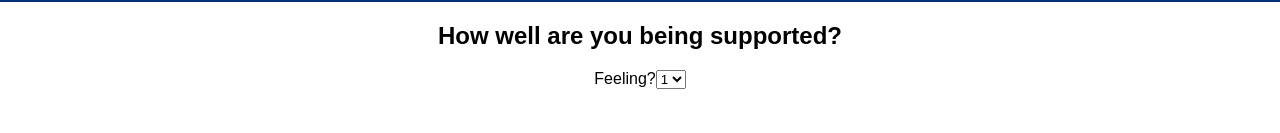
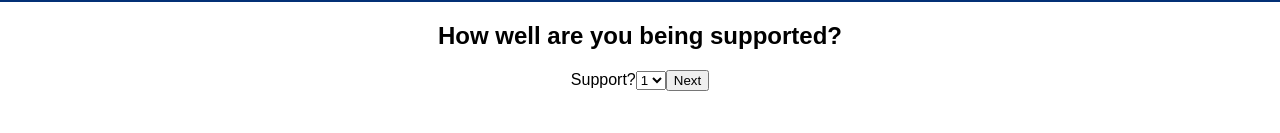
Before and after one commit to TheDaveWave/Feedback-Survey, a React (Create React App) app: page /#/support in a window 1280 px wide. Shown: the part 167-300 px from the top of the page. Built offline with nearby package versions, Linux system fonts and the light colour scheme.

Commit message:
finished up the understand and support components

```diff
--- a/src/components/Support/Support.jsx
+++ b/src/components/Support/Support.jsx
@@ -1,19 +1,40 @@
+import { useState } from "react";
+import { useHistory } from "react-router-dom";
+import { useDispatch } from 'react-redux';
 import Header from "../Header/Header";
 
 function Support() {
+    // set a local use state.
+    const [supported, setSupported] = useState(1);
+    // console.log(supported);
+    // get the path history.
+    const history = useHistory();
+    const dispatch = useDispatch();
+    // handle the on click event for the 'next' button.
+    const handleClick = () => {
+         // dispatch the value of the selection to the reducer.
+        dispatch({
+            type: 'ADD_SUPPORTED',
+            payload: supported
+        });
+        // push to the next page.
+        history.push('/comment');
+    }
+
     return (
         <section>
             <Header />
             <h1>How well are you being supported?</h1>
-            <label htmlFor='support-select'>Feeling?</label>
+            <label htmlFor='support-select'>Support?</label>
             {/* Creating a select element so there will always be a value and limited range */}
-            <select id='support-select' name='support'>
+            <select id='support-select' name='support' onChange={evt => setSupported(evt.target.value)}>
                 <option value='1'>1</option>
                 <option value='2'>2</option>
                 <option value='3'>3</option>
                 <option value='4'>4</option>
                 <option value='5'>5</option>
             </select>
+            <button onClick={handleClick}>Next</button>
         </section>
     );
 }
--- a/src/components/Understand/Understand.jsx
+++ b/src/components/Understand/Understand.jsx
@@ -16,7 +16,8 @@ function Understand() {
             type: 'ADD_UNDERSTANDING',
             payload: understanding
         });
-
+        // push to the next page.
+        history.push('/support');
     }
 
     return (
```
